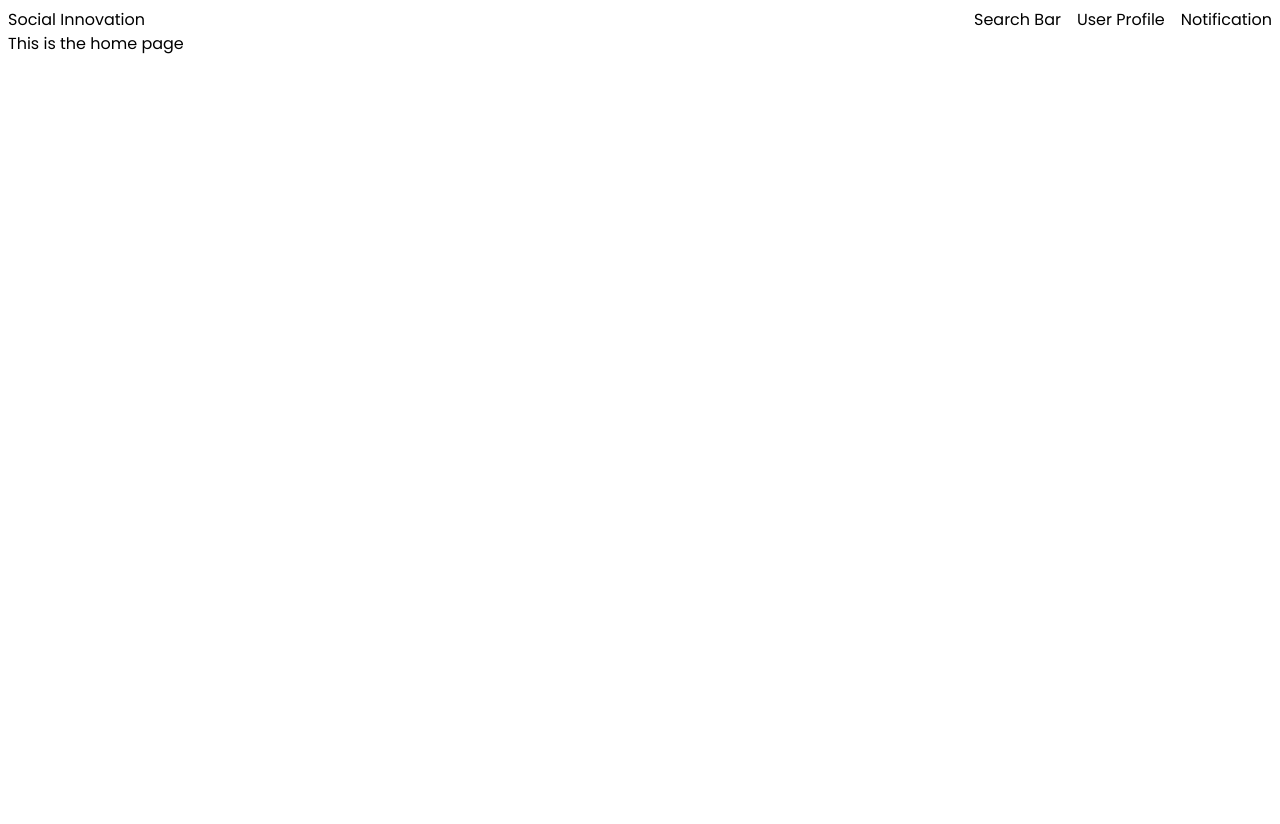
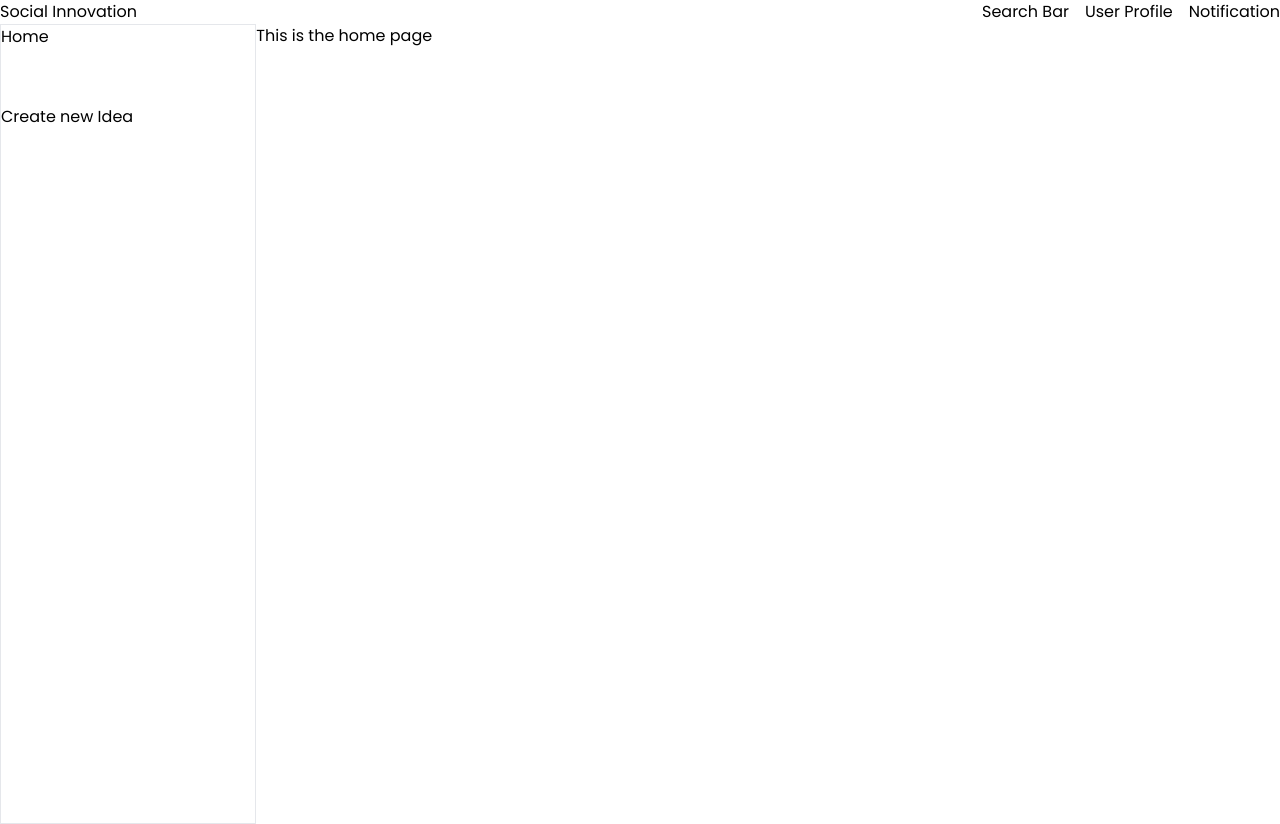
Before and after one commit to gauravkumarkarki07/SocialInnovation, a React (Vite) app in the folder client/: page /home in a window 1280 px wide. Before the commit the page ends 800 px from the top, so only its background shows below. Built offline with nearby package versions, Linux system fonts and the light colour scheme.

Commit message:
Feat: Sidebar added

```diff
--- a/client/src/App.tsx
+++ b/client/src/App.tsx
@@ -1,11 +1,19 @@
 import { Outlet } from "react-router-dom"
 import Header from "./Common/views/Header"
+import Sidebar from "./Common/views/Sidebar"
 
 function App() {
   return (
     <>
       <Header/>
-      <Outlet />
+      <section className="flex">
+        <section className="w-[25%] h-screen border">
+          <Sidebar />
+        </section>
+        <section className="w-full">
+          <Outlet />
+        </section>
+      </section>
     </>
   )
 }
--- /dev/null
+++ b/client/src/Common/views/Sidebar.tsx
@@ -0,0 +1,20 @@
+import { NavLink } from "react-router-dom"
+
+function Sidebar() {
+  return (
+    <section className="flex flex-col gap-14">
+        <nav className="flex flex-col gap-4">
+            <NavLink to={'/home'}>
+                Home
+            </NavLink>
+        </nav>
+        <nav>
+            <NavLink to={'/'}>
+                Create new Idea
+            </NavLink>
+        </nav>
+    </section>
+  )
+}
+
+export default Sidebar
--- a/client/src/index.css
+++ b/client/src/index.css
@@ -4,7 +4,7 @@
 @tailwind utilities;
 
 body{
-  padding: 0.5em;
+  padding: 0;
   margin: 0;
   border: 0;
   font-family: 'Poppins', sans-serif;
```
